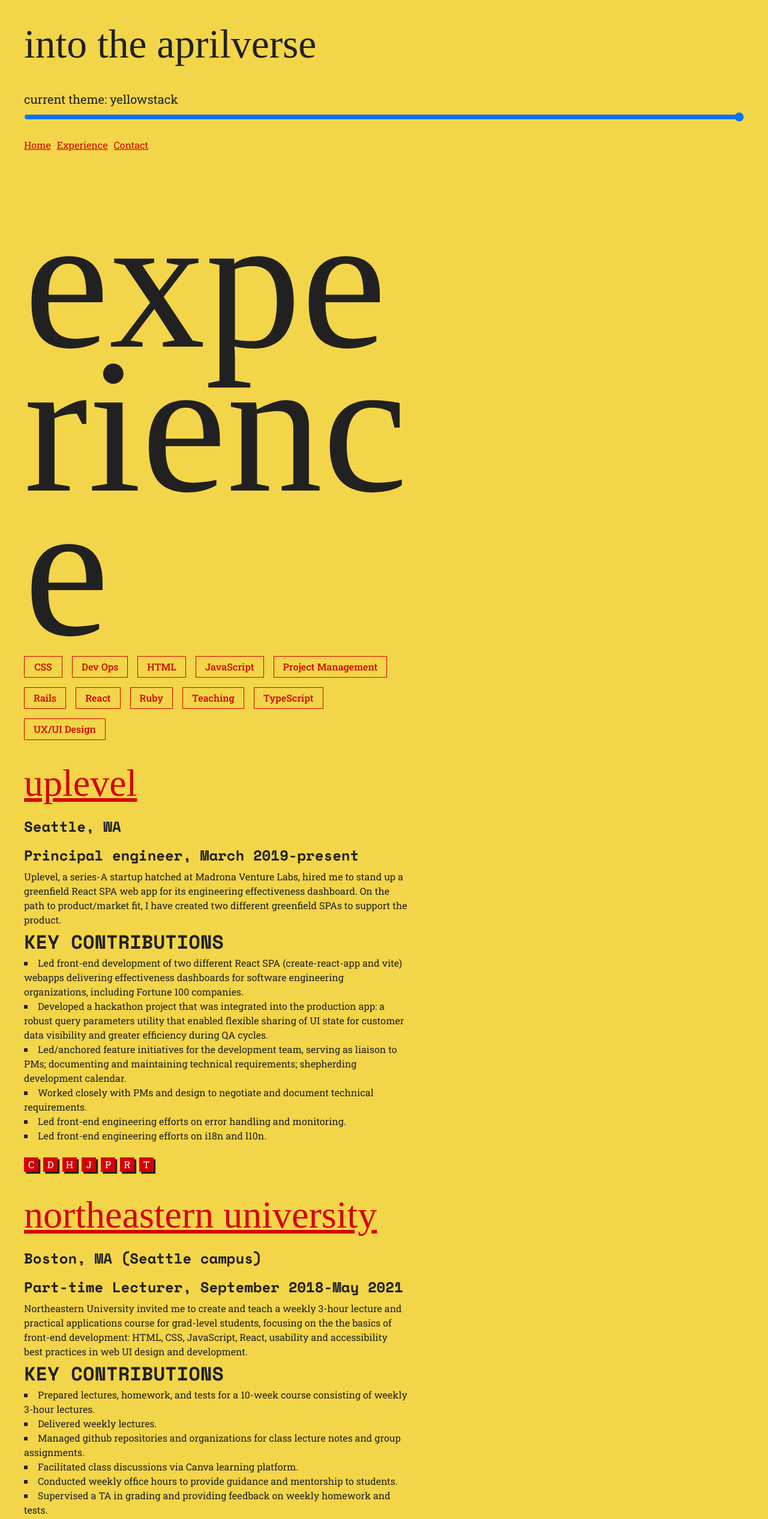
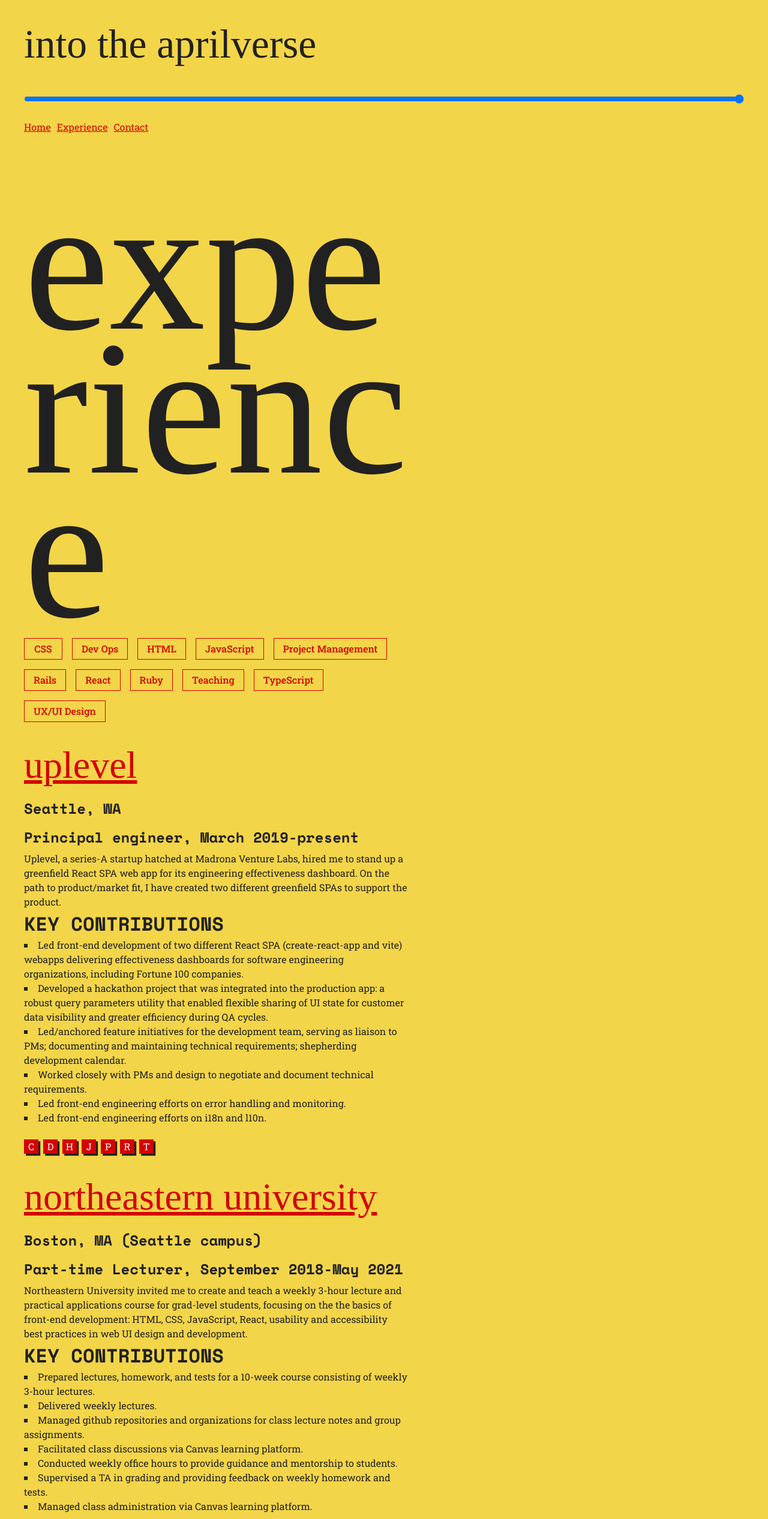
Before and after one commit to rethwyll/portfolio-app, a React (Vite) app: page /experience in a window 1280 px wide. Shown: the top 2533 px of the page at 60% size. Built offline with nearby package versions, Linux system fonts and the light colour scheme; a web font is replaced by a local one.

Commit message:
remove theme switcher, text update

```diff
--- a/src/components/ThemeSwitcher/ThemeSwitcher.tsx
+++ b/src/components/ThemeSwitcher/ThemeSwitcher.tsx
@@ -1,8 +1,5 @@
 import { ReactElement } from "react";
 import { styled } from "@mui/material/styles";
-
-// hooks
-import { useTranslation } from "react-i18next";
 
 // styled components
 const Input = styled("input")`
@@ -19,12 +16,11 @@
   themes: ThemeStoreState["allThemes"];
 };
 const ThemeSwitcher = ({ themes }: Props): ReactElement | null => {
-  const { t } = useTranslation();
   const { theme: currentTheme, updateTheme } = useThemeStore();
 
   return themes.length >= 2 ? (
     <div id="theme-switcher" data-testid="theme-switcher">
-      <p>{t("current-theme", { theme: currentTheme })}</p>
+      {/*<p>{t("current-theme", { theme: currentTheme })}</p> */}
       <Input
         type="range"
         id="switcher"
--- a/src/data/experience.json
+++ b/src/data/experience.json
@@ -41,10 +41,10 @@
       "Prepared lectures, homework, and tests for a 10-week course consisting of weekly 3-hour lectures.",
       "Delivered weekly lectures.",
       "Managed github repositories and organizations for class lecture notes and group assignments.",
-      "Facilitated class discussions via Canva learning platform.",
+      "Facilitated class discussions via Canvas learning platform.",
       "Conducted weekly office hours to provide guidance and mentorship to students.",
       "Supervised a TA in grading and providing feedback on weekly homework and tests.",
-      "Managed class administration via Canva learning platform."
+      "Managed class administration via Canvas learning platform."
     ],
     "skills": [
       "javascript",
```
